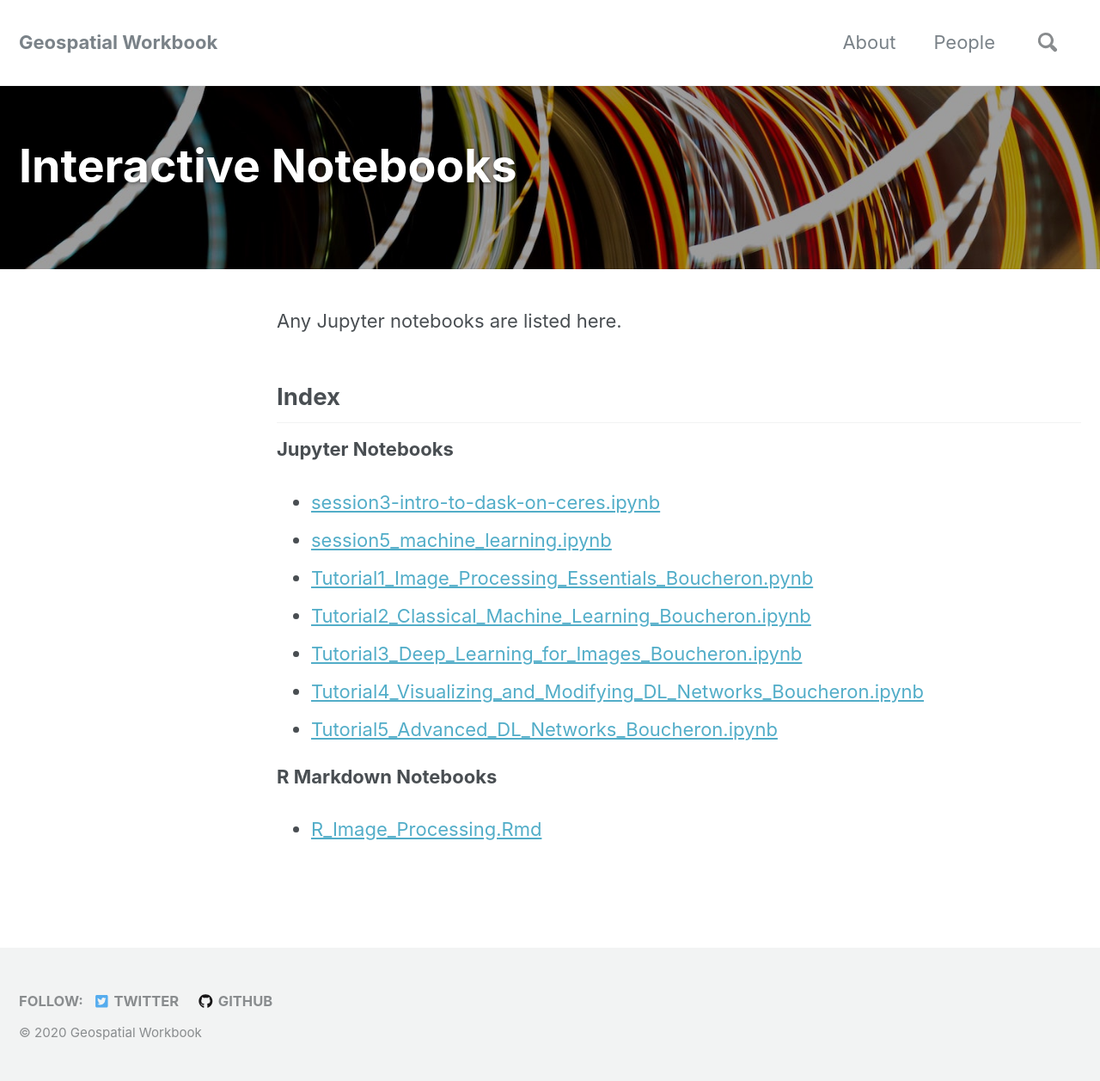
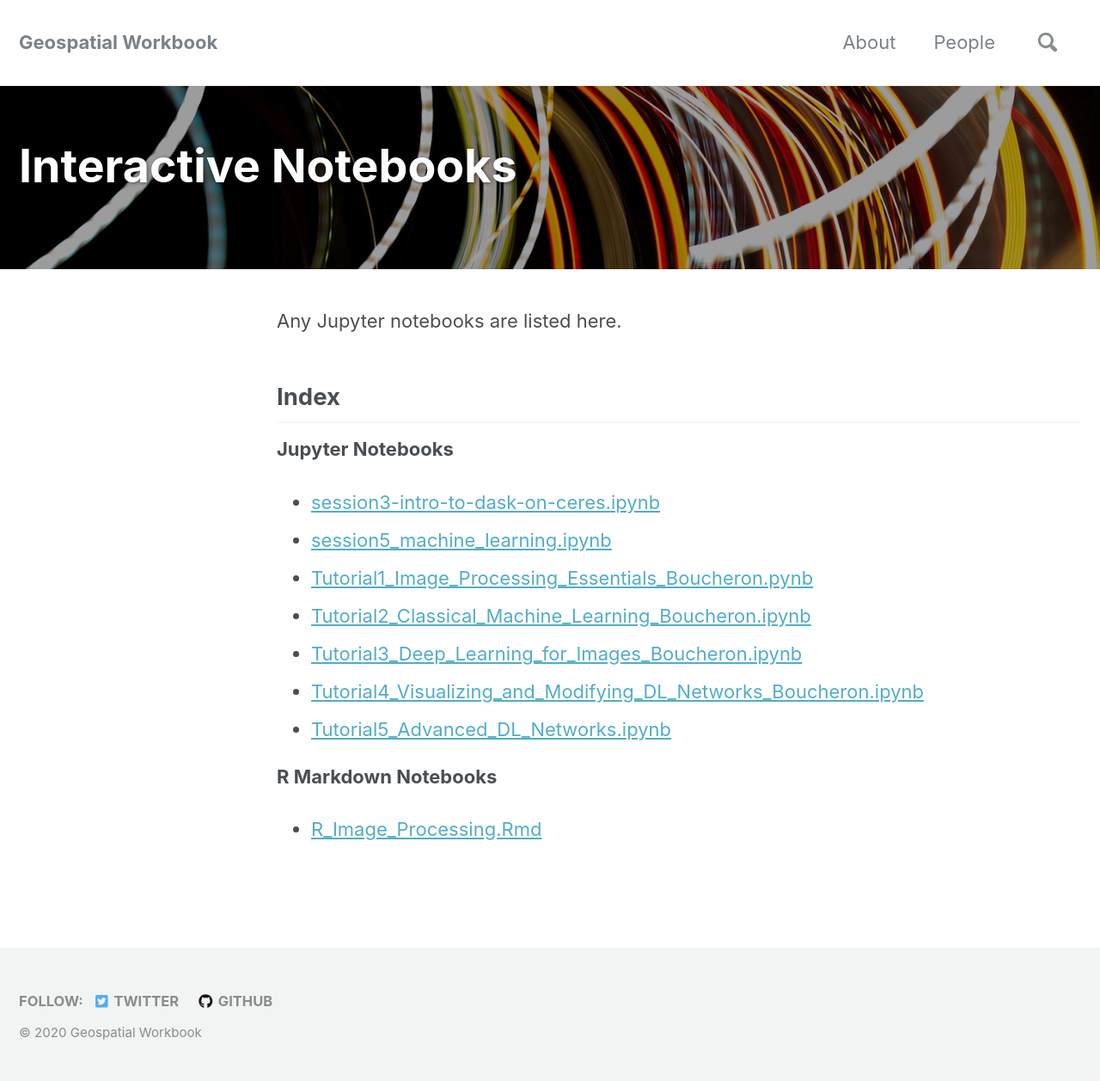
Before and after one commit to ISUgenomics/geospatialworkbook, a Jekyll site: the page built from Workshops/JupyterNtbk.md, in a window 1280 px wide. Shown: the whole page at 86% size. Built offline with Jekyll 4.4.1, drawn with Linux system fonts in a browser that asks for light colours; cached includes are drawn as plain includes; nearby versions of some CDN libraries; comment, search, counter and statistics services are not loaded.

Commit message:
fix links

```diff
--- a/Workshops/JupyterNtbk.md
+++ b/Workshops/JupyterNtbk.md
@@ -12,14 +12,14 @@
 
 **Jupyter Notebooks**
 
-* [session3-intro-to-dask-on-ceres.ipynb](http://geospatial.101workbook.org/tutorials/session3-intro-to-python-dask-on-ceres.ipynb)
-* [session5_machine_learning.ipynb](http://geospatial.101workbook.org/tutorials/session5_machine_learning.ipynb)
-* [Tutorial1_Image_Processing_Essentials_Boucheron.pynb](http://geospatial.101workbook.org/tutorials/Tutorial1_Image_Processing_Essentials_Boucheron.ipynb)
-* [Tutorial2_Classical_Machine_Learning_Boucheron.ipynb](http://geospatial.101workbook.org/tutorials/Tutorial2_Classical_Machine_Learning_Boucheron.ipynb)
-* [Tutorial3_Deep_Learning_for_Images_Boucheron.ipynb](http://geospatial.101workbook.org/tutorials/Tutorial3_Deep_Learning_for_Images_Boucheron.ipynb)
-* [Tutorial4_Visualizing_and_Modifying_DL_Networks_Boucheron.ipynb](http://geospatial.101workbook.org/tutorials/Tutorial4_Visualizing_and_Modifying_DL_Networks_Boucheron.ipynb)
-* [Tutorial5_Advanced_DL_Networks_Boucheron.ipynb](http://geospatial.101workbook.org/tutorials/Tutorial5_Advanced_DL_Networks_Boucheron.ipynb)
+* [session3-intro-to-dask-on-ceres.ipynb](https://geospatial.101workbook.org/tutorials/session3-intro-to-python-dask-on-ceres.ipynb)
+* [session5_machine_learning.ipynb](https://geospatial.101workbook.org/tutorials/session5_machine_learning.ipynb)
+* [Tutorial1_Image_Processing_Essentials_Boucheron.pynb](https://geospatial.101workbook.org/tutorials/Tutorial1_Image_Processing_Essentials_Boucheron.ipynb)
+* [Tutorial2_Classical_Machine_Learning_Boucheron.ipynb](https://geospatial.101workbook.org/tutorials/Tutorial2_Classical_Machine_Learning_Boucheron.ipynb)
+* [Tutorial3_Deep_Learning_for_Images_Boucheron.ipynb](https://geospatial.101workbook.org/tutorials/Tutorial3_Deep_Learning_for_Images_Boucheron.ipynb)
+* [Tutorial4_Visualizing_and_Modifying_DL_Networks_Boucheron.ipynb](https://geospatial.101workbook.org/tutorials/Tutorial4_Visualizing_and_Modifying_DL_Networks_Boucheron.ipynb)
+* [Tutorial5_Advanced_DL_Networks.ipynb](https://geospatial.101workbook.org/tutorials/Tutorial5_Advanced_DL_Networks.ipynb)
 
 **R Markdown Notebooks**
 
-* [R_Image_Processing.Rmd](http://geospatial.101workbook.org/Workshops/R_Image_Processing.Rmd)
+* [R_Image_Processing.Rmd](https://geospatial.101workbook.org/Workshops/R_Image_Processing.Rmd)
```
